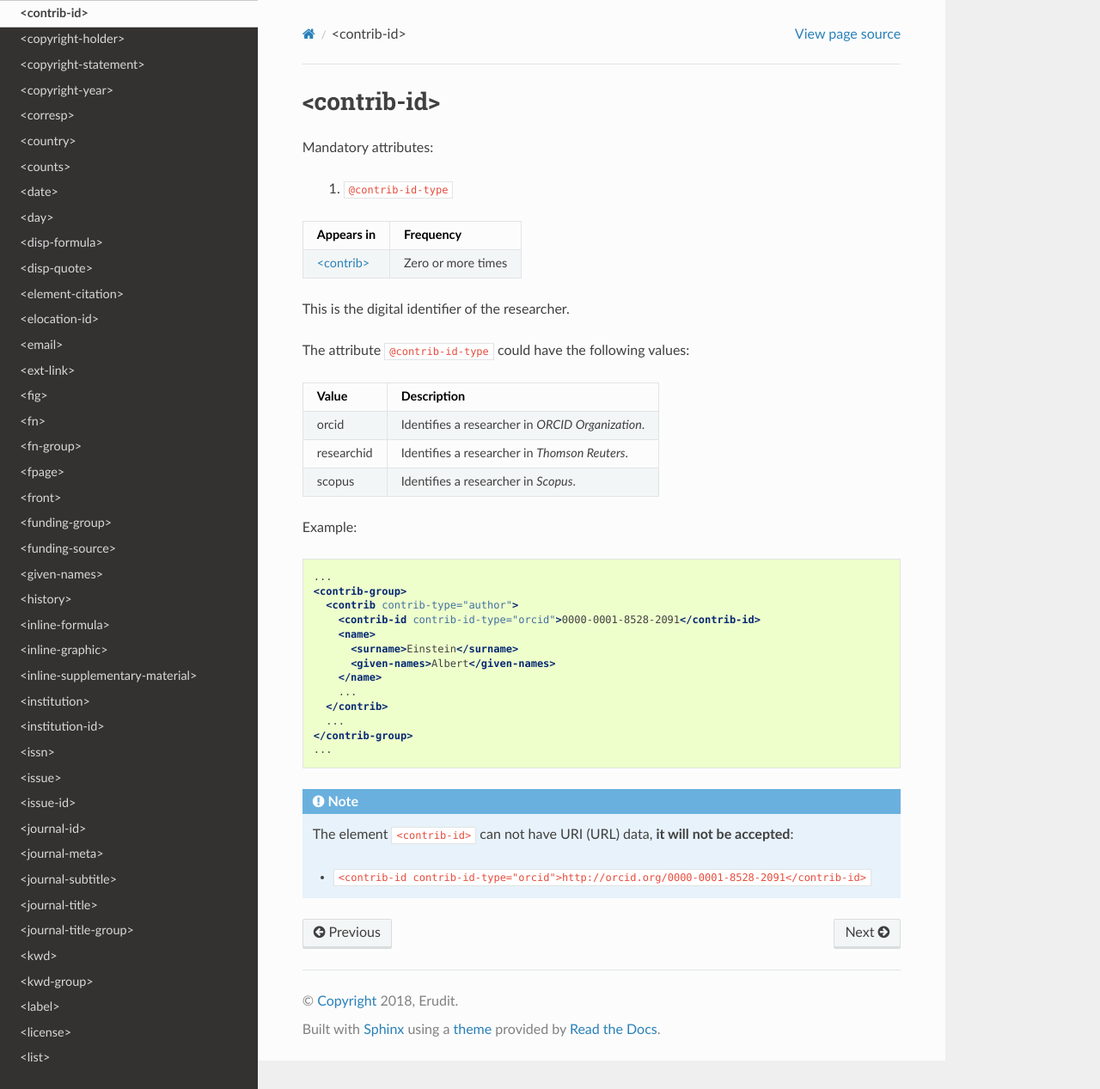
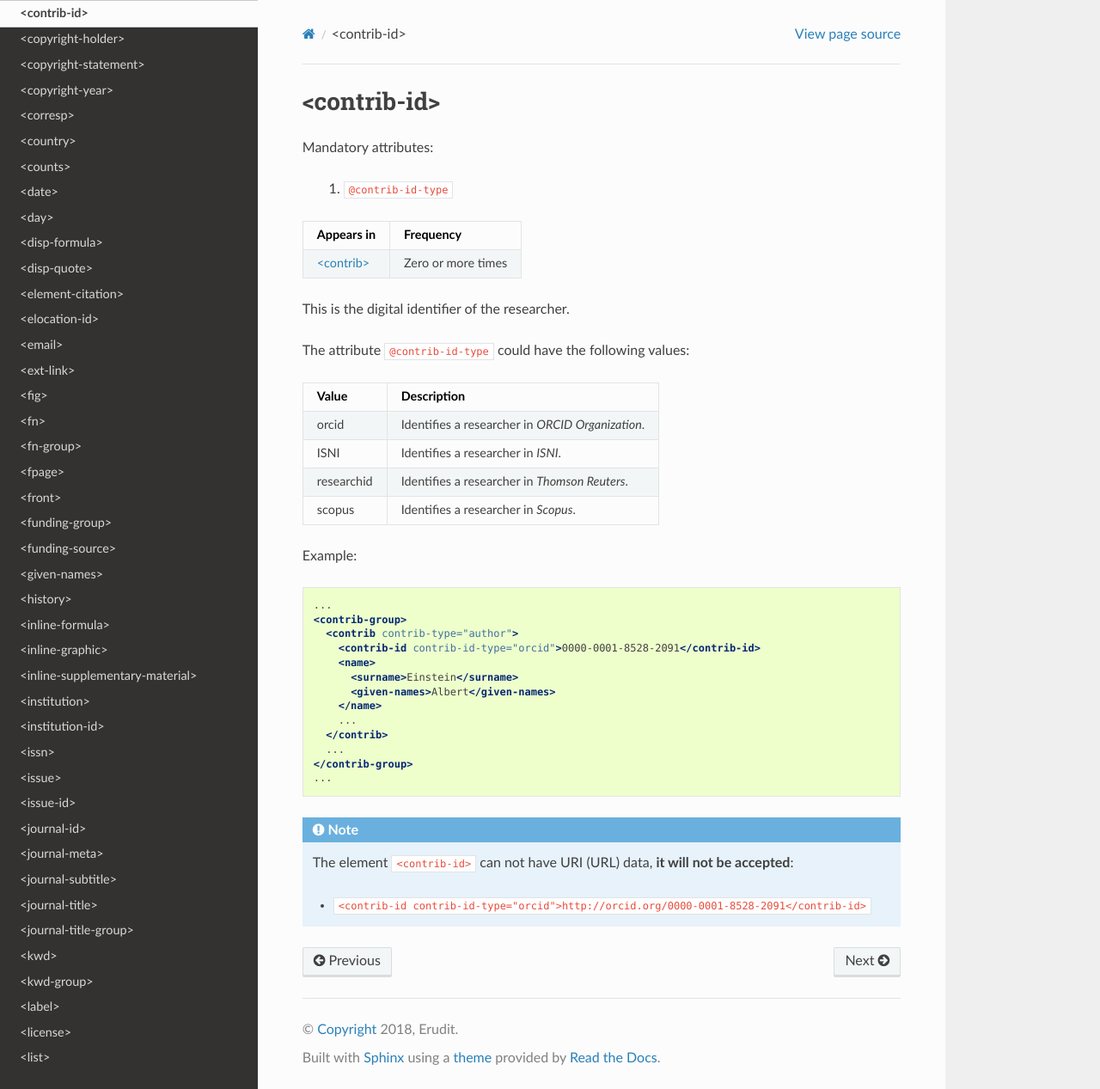
Before and after one commit to erudit/erudit-ps-documentation, a Sphinx documentation site: the page built from docs/source/tagset/element-contrib-id.rst, in a window 1280 px wide and 1267 px high. Shown: the whole window at 86% size. Built offline with Sphinx 7.4.7 and the Read the Docs theme 2.0.0, drawn with Linux system fonts in a browser that asks for light colours; some of the changed lines change nothing that is shown.

Commit message:
Including ISNI in contrib-id

```diff
--- a/docs/source/tagset/element-contrib-id.rst
+++ b/docs/source/tagset/element-contrib-id.rst
@@ -21,6 +21,8 @@ The attribute ``@contrib-id-type`` could have the following values:
 |  Value     | Description                                           |
 +============+=======================================================+
 | orcid      | Identifies a researcher in  *ORCID Organization*.     |
++------------+-------------------------------------------------------+
+| ISNI       | Identifies a researcher in  *ISNI*.                   |
 +------------+-------------------------------------------------------+
 | researchid | Identifies a researcher in  *Thomson Reuters*.        |
 +------------+-------------------------------------------------------+
@@ -52,4 +54,4 @@ Example:
   * ``<contrib-id contrib-id-type="orcid">http://orcid.org/0000-0001-8528-2091</contrib-id>``
 
 
-.. {"reviewed_on": "20180507", "by": "fabio.batalha@erudit.org"}
+.. {"reviewed_on": "20190409", "by": "fabio.batalha@erudit.org"}
```
